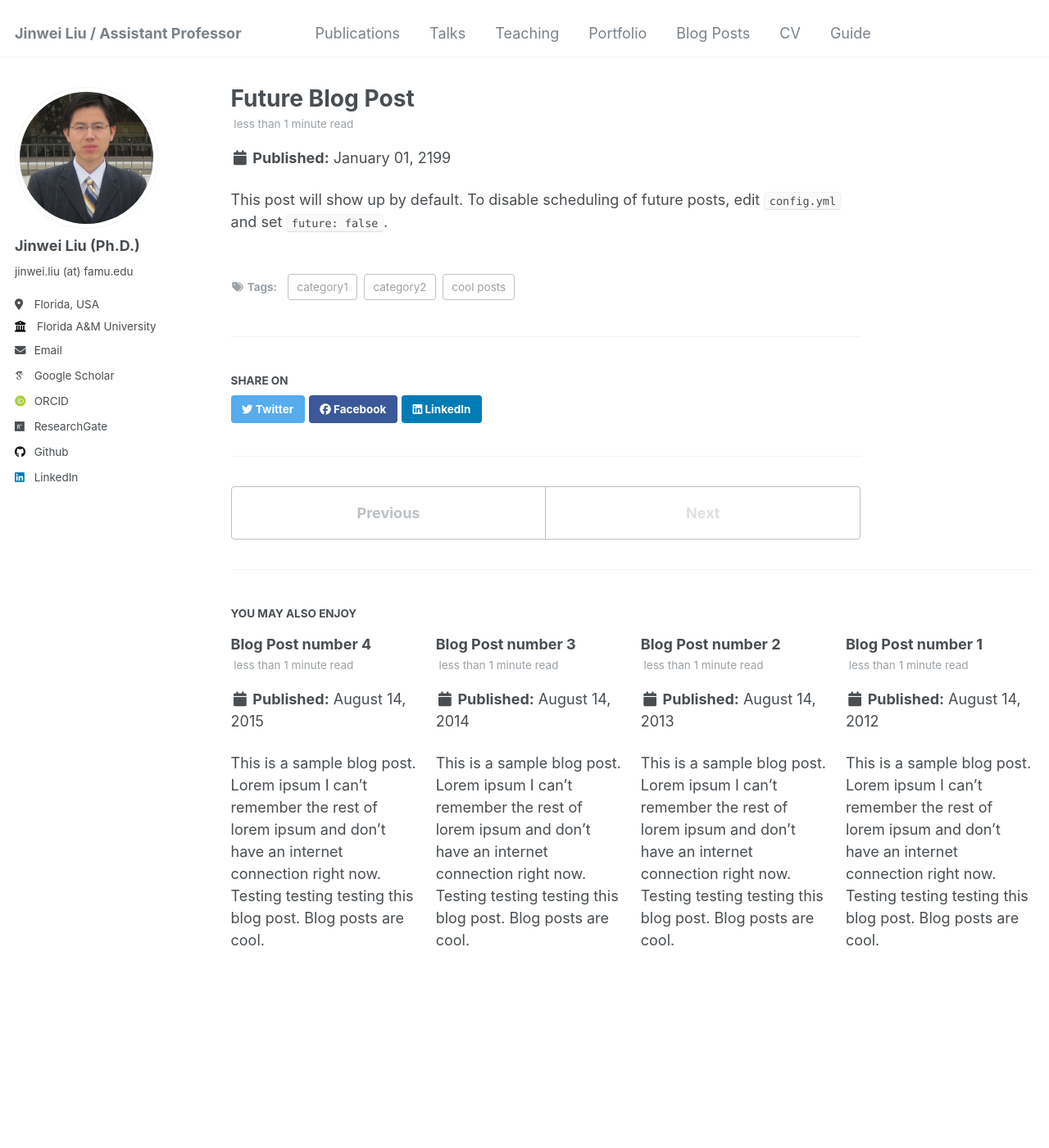
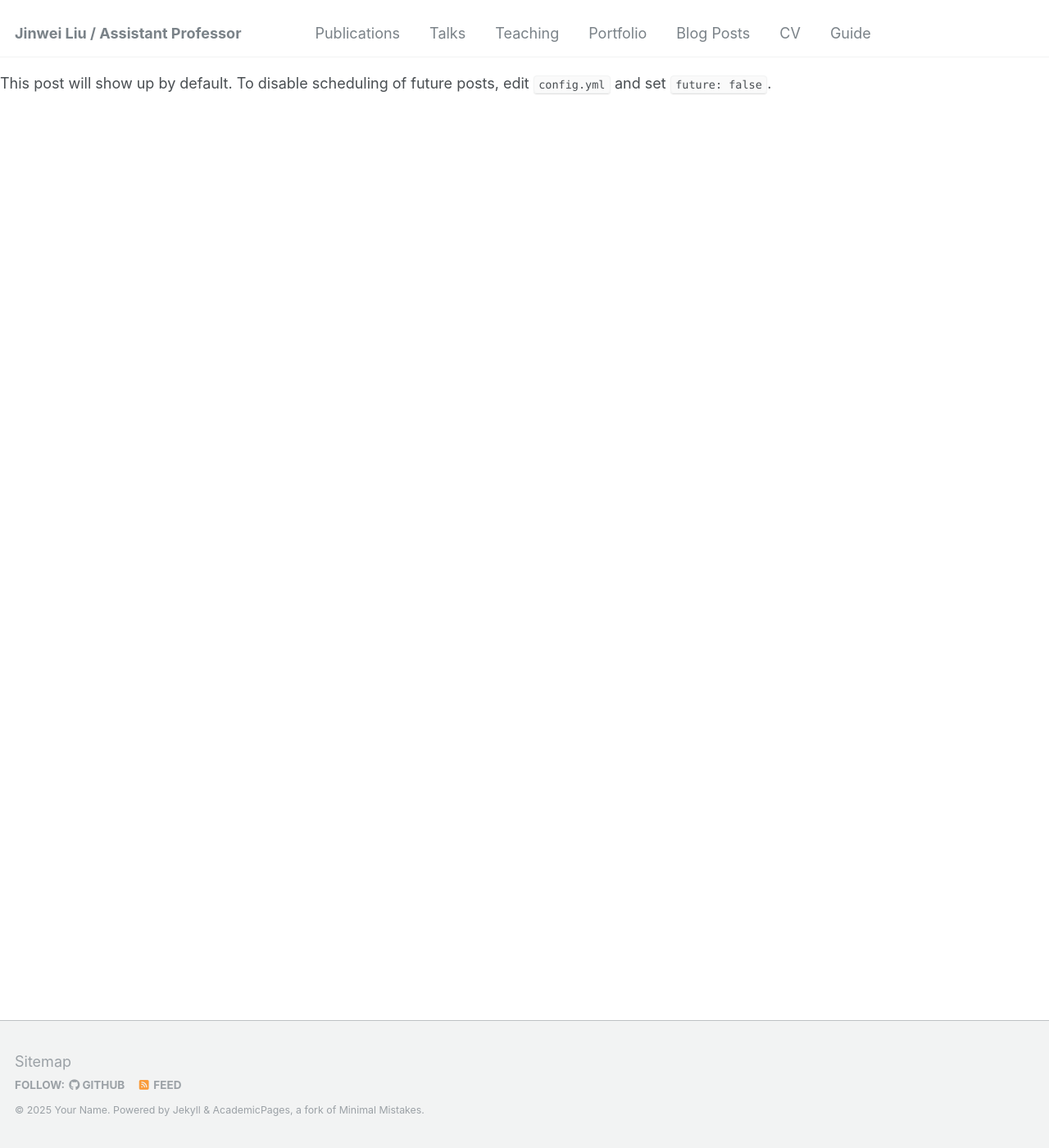
Before and after one commit to jinweiliucu/jinweiliucu.github.io, a Jekyll site: the page built from _posts/2199-01-01-future-post.md, in a window 1280 px wide and 1400 px high. Shown: the whole window at 82% size. Built offline with Jekyll 4.4.1, drawn with Linux system fonts in a browser that asks for light colours; some web fonts are replaced; our own code applies the rules of GitHub Pages for plain Markdown files; part of the change alters nothing that is shown.

Commit message:
Update _config.yml

```diff
--- a/_config.yml
+++ b/_config.yml
@@ -214,9 +214,9 @@ collections:
   publications:
     output: true
     permalink: /:collection/:path/
-  portfolio:
-    output: false # true
-    permalink: /:collection/:path/
+  # portfolio:
+    # output: false # true
+    # permalink: /:collection/:path/
   talks:
     output: true
     permalink: /:collection/:path/
@@ -225,16 +225,16 @@ collections:
 # These settings control how pages and collections are included in the site
 defaults:
   # _posts
-  - scope:
-      path: ""
-      type: posts
-    values:
-      layout: single
-      author_profile: true
-      read_time: true
-      comments: true
-      share: true
-      related: true
+  # - scope:
+      # path: ""
+      # type: posts
+    # values:
+      # layout: single
+      # author_profile: true
+      # read_time: true
+      # comments: true
+      # share: true
+      # related: true
   # _pages
   - scope:
       path: ""
@@ -261,14 +261,14 @@ defaults:
       share: true
       comments: true
   # _portfolio
-  - scope:
-      path: ""
-      type: portfolio
-    values:
-      layout: single
-      author_profile: true
-      share: true
-      comment: true
+  # - scope:
+      # path: ""
+      # type: portfolio
+    # values:
+      # layout: single
+      # author_profile: true
+      # share: true
+      # comment: true
   # _talks
   - scope:
       path: ""
```
